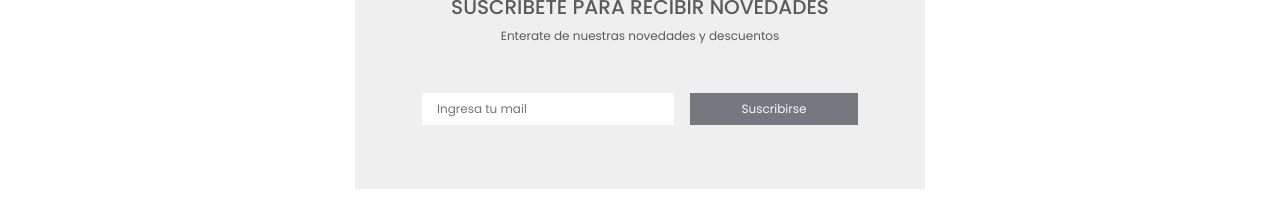
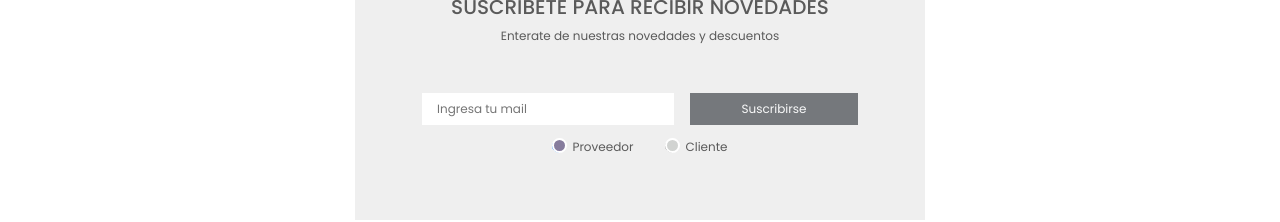
Before and after one commit to AgustinTafura/cherry-coder, a React (Create React App) app: page / in a window 1280 px wide. Shown: the part 3820-4042 px from the top of the page. Built offline with nearby package versions, Linux system fonts and the light colour scheme.

Commit message:
agregado radio en Suscripcion

```diff
--- a/src/components/SuscriptionEmail/index.css
+++ b/src/components/SuscriptionEmail/index.css
@@ -24,3 +24,40 @@
     border-radius: 0;
     font-size: 12px;
 }
+
+.form-check-label {
+    padding-top: 0.8rem;
+}
+
+.form-check {
+    margin-left: 1rem;
+    margin-right: 1rem;
+}
+
+input[type='radio']:after {
+    width: 15px;
+    height: 15px;
+    border-radius: 15px;
+    top: 8.5px;
+
+    position: relative;
+    background-color: #d1d3d1;
+    content: '';
+    display: inline-block;
+    visibility: visible;
+    border: 2px solid white;
+
+}
+
+input[type='radio']:checked:after {
+    width: 15px;
+    height: 15px;
+    border-radius: 15px;
+    top: 8.5px;
+    position: relative;
+    background-color: var(--primary);
+    content: '';
+    display: inline-block;
+    visibility: visible;
+    border: 2px solid white;
+}
--- a/src/components/SuscriptionEmail/index.jsx
+++ b/src/components/SuscriptionEmail/index.jsx
@@ -2,9 +2,11 @@ import emailjs from 'emailjs-com';
 import { ToastContainer, toast } from 'react-toastify';
 import './index.css'
 import 'react-toastify/dist/ReactToastify.css';
+import { useState } from 'react';
 
 const SuscriptionEmail = () => {
 
+  const [mailSent, setMailSent] = useState(0)
 
   const validateEmail = (email) => {
     const re = /^(([^<>()[\]\\.,;:\s@"]+(\.[^<>()[\]\\.,;:\s@"]+)*)|(".+"))@((\[[0-9]{1,3}\.[0-9]{1,3}\.[0-9]{1,3}\.[0-9]{1,3}\])|(([a-zA-Z\-0-9]+\.)+[a-zA-Z]{2,}))$/;
@@ -15,7 +17,8 @@ const SuscriptionEmail = () => {
   const enviarContactMail = (e) => {
     var buttomSubmit = e.nativeEvent.submitter
     var inputEmail = e.nativeEvent.srcElement[0]
-    console.log(e)
+    var radioUser = e.nativeEvent.srcElement[2].value ? e.nativeEvent.srcElement[2].value : e.nativeEvent.srcElement[3].value
+
     e.preventDefault()
     e.stopPropagation()
     if (buttomSubmit.classList.contains('disabled')) {
@@ -26,8 +29,10 @@ const SuscriptionEmail = () => {
       const emailData = {
         from_email: inputEmail.value,
         to_email: 'agustintafura@hotmail.com',
+        user_type: radioUser
       }
 
+      if (mailSent < 3) {
         emailjs.send(
           'service_wpi3el2',
           'template_94btwpw',
@@ -35,13 +40,17 @@ const SuscriptionEmail = () => {
           'user_d5kbEdnEX8hB4qeX7oMCf',
         ).then((result) => {
           toast("¡Gracias! Registramos tu Email")
+          setMailSent(mailSent + 1)
         }).catch((err) => {
           console.log(err)
           toast.error("Error de Registro, inténtalo nuevamente")
         })
+      }
 
 
     }
+
+
 
 
 
@@ -67,6 +76,19 @@ const SuscriptionEmail = () => {
           <form action="" onSubmit={enviarContactMail} className='row'>
             <input id='contact-email' type="email" className='col-6 ' placeholder='Ingresa tu mail' required />
             <button id='submit-button' className='btn btn-dark col-4 disabled' action='submit' >Suscribirse</button>
+            <div class="form-check">
+              <input class="form-check-input" type="radio" name="radioUser" value='PROVEEDOR' id="radioUser1" checked />
+              <label class="form-check-label" for="radioUser1">
+                Proveedor
+              </label>
+            </div>
+            <div class="form-check">
+              <input class="form-check-input" type="radio" name="radioUser" value='CLIENTE' id="radioUser2" />
+              <label class="form-check-label" for="radioUser2">
+                Cliente
+              </label>
+            </div>
+
           </form>
         </div>
 
```
Lines whose indentation alone changed are shown as unchanged.
